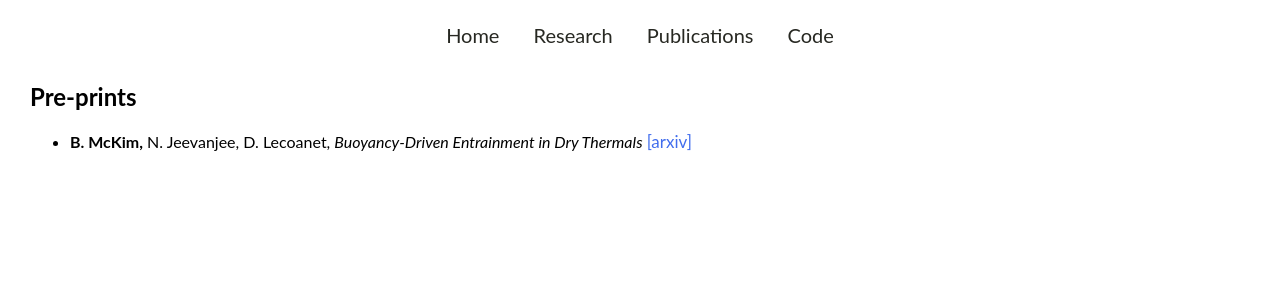
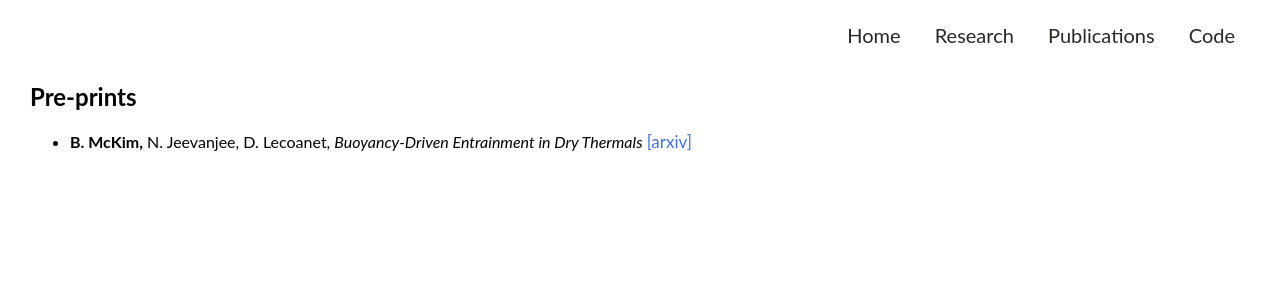
Before and after one commit to mckimb/mckimb.github.io, a Jekyll site: the page built from papers/index.html, in a window 1280 px wide. Shown: the top 300 px of the page. Built offline with Jekyll 4.4.1, drawn with Linux system fonts in a browser that asks for light colours.

Commit message:
Update main.css

```diff
--- a/css/main.css
+++ b/css/main.css
@@ -4,7 +4,7 @@ body {
     font-family: "Lato", sans-serif;
     \\ font-family: "Bitstream Charter";
     \\ background-image: "exoplanet.jpg";
-    \\ background-color: #ffc107;
+    \\ background-color: #3f51b5;
 }
 /*
 body h2 {
@@ -113,7 +113,7 @@ nav ul li, footer ul li {
     list-style:none;
     margin:0;
     padding:0;
-    text-align:center;
+    text-align:right;
 }
 .dot1 {
   height: 25%;
```
